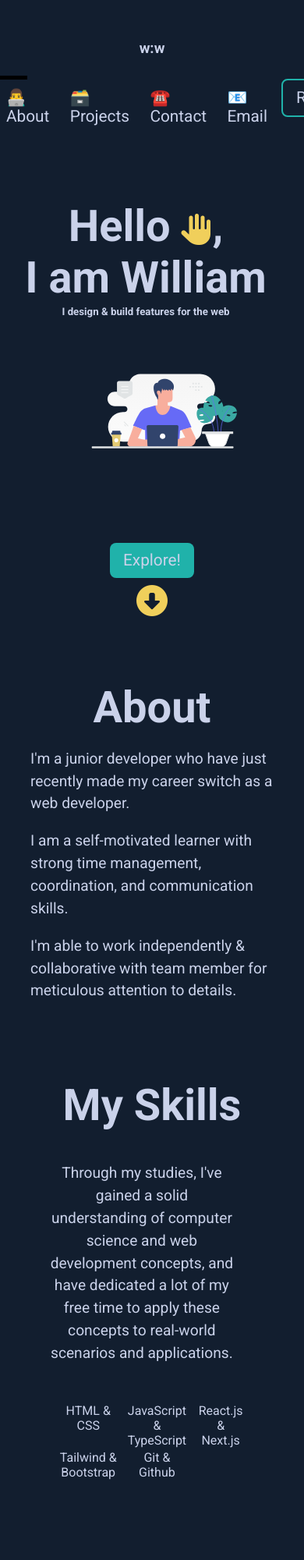
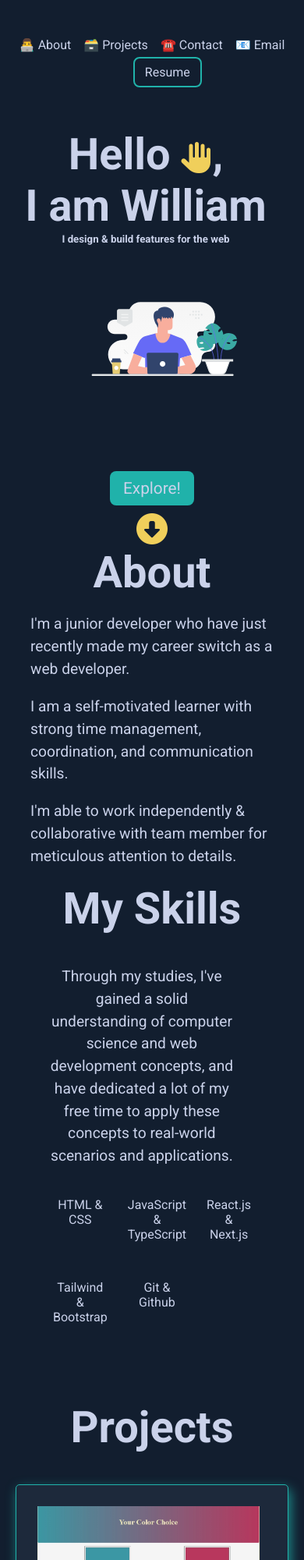
Before and after one commit to billhdev/personalportfolios.github.io, a plain HTML site: page index.html in a window 390 px wide. Shown: the top 2000 px of the page at 78% size. Drawn offline with Linux system fonts and the light colour scheme.

Commit message:
update responsiveness

```diff
--- a/index.html
+++ b/index.html
@@ -91,13 +91,14 @@
           dedicated a lot of my free time to apply these concepts to real-world scenarios and applications.</p>
 
 
-        <div class="rowSkill">
-          <div class="item2">HTML & CSS</div>
-          <div class="item1">JavaScript & TypeScript</div>
-          <div class="item3">React.js & Next.js</div>
-          <div class="item5">Tailwind & Bootstrap</div>
-          <div class="item6">Git & Github</div>
-        </div>
+        <ul class="rowSkill">
+          <li class="liSkill">HTML & CSS</li>
+          <li class="liSkill">JavaScript & TypeScript</li>
+          <li class="liSkill">React.js & Next.js</li>
+          <li class="liSkill">Tailwind & Bootstrap</li>
+          <li class="liSkill">Git & Github</li>
+        </ul>
+
       </div>
     </section>
 
--- a/style.css
+++ b/style.css
@@ -65,7 +65,7 @@ ul li {
 	color: #cad2ea;
 	padding-bottom: 0.3em;
 	font-size: 1.3rem;
-	margin-right: 0.5em;
+	/* margin-right: 0.5em; */
 }
 
 .aNavWord:hover,
@@ -196,13 +196,12 @@ h5 {
 }
 .rowSkill {
 	display: grid;
-	grid-template-columns: auto auto auto auto;
+	grid-template-columns: auto auto auto;
+	grid-template-rows: auto auto;
 	gap: 10px;
-	padding: 0.725em;
-	grid: 50px / auto auto auto;
+	text-align: center;
 }
-.rowSkill div {
-	text-align: center;
+.liSkill {
 	padding: 1.2em 0;
 }
 
@@ -294,32 +293,42 @@ button {
 	background-color: rgba(32, 178, 171, 0.5);
 }
 
-@media (max-width: 768px) {
-	header {
-		display: flex;
-		flex-direction: column;
-	}
-
+@media (max-width: 480px) {
 	.brand {
-		text-align: center;
+		display: none;
 	}
 
 	.navWord {
-		width: 35px;
-		height: 5px;
-		background-color: black;
-		margin: 6px 0;
+		width: 480px;
+		margin: 0 auto;
+		display: block;
+		position: absolute;
+	}
+
+	.resumeBtn {
+		position: relative;
+		left: 45%;
+	}
+	.resumeBtn,
+	.aNavWord {
+		font-size: 1rem;
 	}
 
 	.navIcon {
 		display: none;
 	}
 
+	main {
+		margin-top: 4em;
+	}
 	.hello {
 		display: flex;
 		flex-direction: column;
 	}
 
+	section {
+		margin: 0 auto;
+	}
 	.about {
 		width: 80%;
 	}
@@ -329,10 +338,6 @@ button {
 		display: none;
 	}
 
-	.navigation {
-		margin-left: 2em;
-	}
-
 	small {
 		margin-bottom: 2em;
 	}
@@ -340,4 +345,13 @@ button {
 	#scrollToTopBtn {
 		display: none;
 	}
+
+	footer > ul > li {
+		font-size: 1rem;
+	}
+
+	.aFooter {
+		text-align: center;
+		margin: 0 auto;
+	}
 }
```
